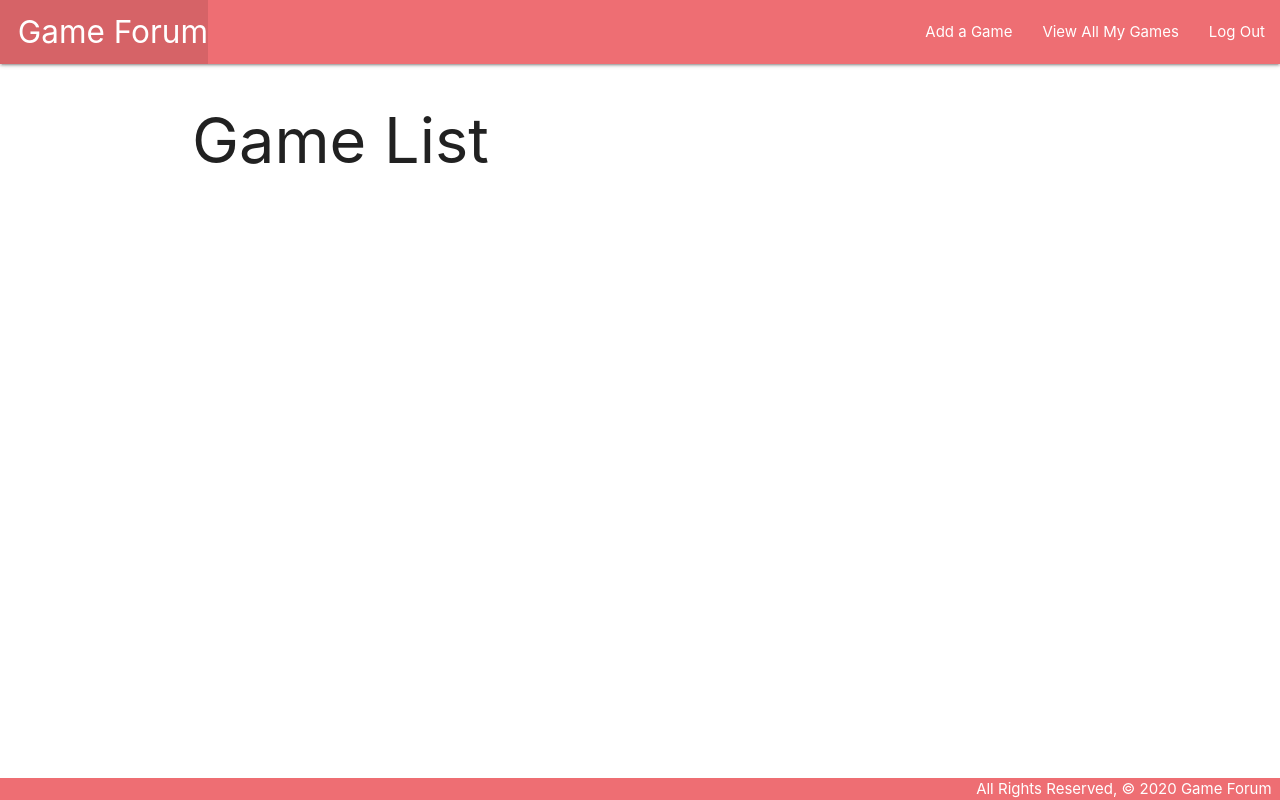
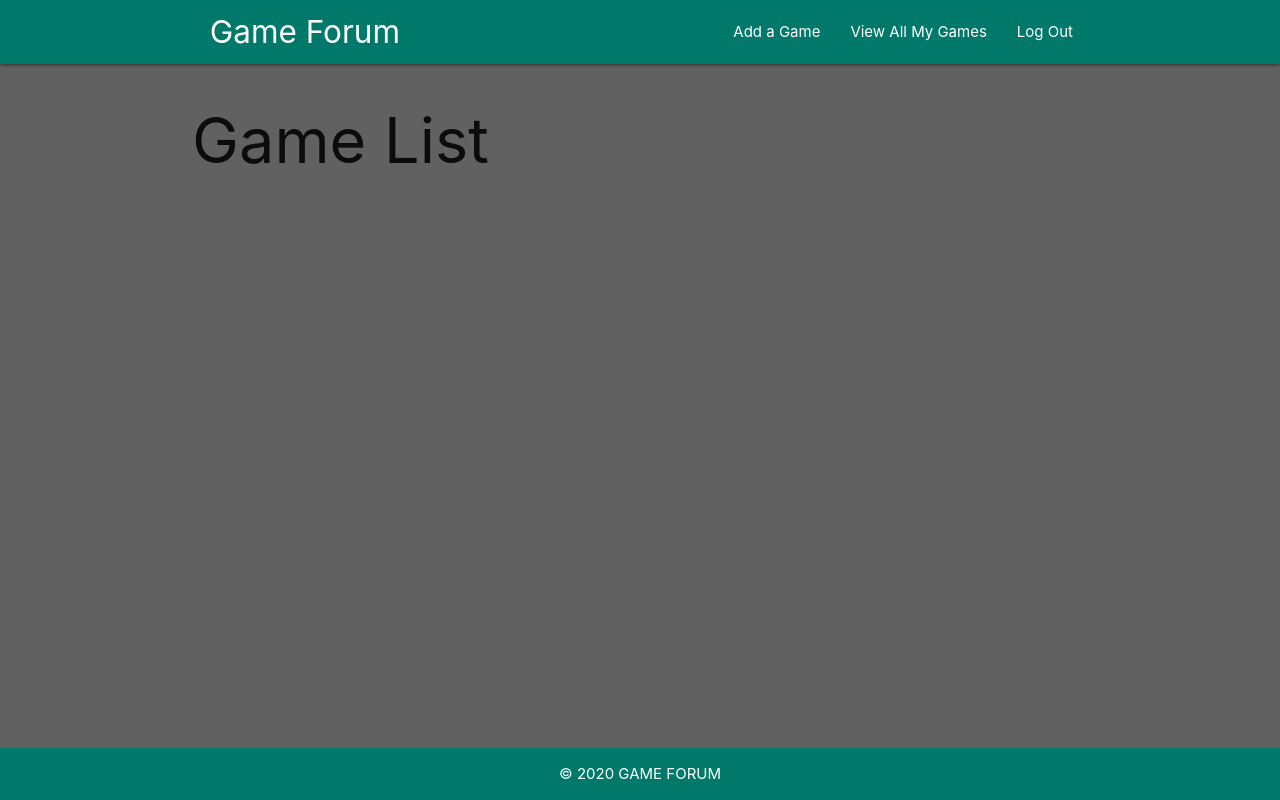
Before and after one commit to IrinaAlcala/game_forum, a Django app: page /games/ in a window 1280 px wide. Run offline with Django 3.2, Linux system fonts and the light colour scheme; the visitor is signed in with stand-in values (Sample User, id 1); data that the repository does not hold is empty.

Commit message:
starting css

```diff
--- a/main_app/models.py
+++ b/main_app/models.py
@@ -26,8 +26,8 @@ class Review(models.Model):
     rating = models.IntegerField()
     game = models.ForeignKey(Game, on_delete=models.CASCADE)
 
-    def __str__(self):
-         return f"{self.get_review_display()} on {self.date}"
+    # def __str__(self):
+    #      return f"{self.get_review_display()} on {self.date}"
 
     class Meta:
         ordering = ['-date']
--- a/main_app/templates/base.html
+++ b/main_app/templates/base.html
@@ -8,13 +8,16 @@
   <meta http-equiv="X-UA-Compatible" content="ie=edge">
   <title>Game Forum</title>
   <link rel="stylesheet" href="https://cdnjs.cloudflare.com/ajax/libs/materialize/1.0.0/css/materialize.min.css">
+  <link href="https://fonts.googleapis.com/icon?family=Material+Icons" rel="stylesheet">
   <link rel="stylesheet" type="text/css" href="{% static 'css/style.css' %}">
   <script src="https://cdnjs.cloudflare.com/ajax/libs/materialize/1.0.0/js/materialize.min.js"></script>
+
 </head>
-<body>
+<body class="grey darken-2">
   <header class="navbar-fixed">
     <nav>
-      <div class="nav-wrapper">
+      <div class="nav-wrapper teal darken-2">
+        <div class="container">
         <ul>
           <li><a href="/" class="left brand-logo">&nbsp;&nbsp;Game Forum</a></li>
         </ul>
@@ -31,14 +34,17 @@
 
         </ul>
       </div>
+      </div>
     </nav>
   </header>
   <main class="container">
     {% block content %}
     {% endblock %}
   </main>
-  <footer class="page-footer">
-    <div class="right">All Rights Reserved, &copy; 2020 Game Forum &nbsp;</div>
+  <footer class="page-footer teal darken-2">
+      <div class="container">
+          <p class="center-align p-footer">© 2020 GAME FORUM</p>
+      </div>
   </footer>
 </body>
 </html>
--- a/main_app/templates/games/detail.html
+++ b/main_app/templates/games/detail.html
@@ -32,7 +32,7 @@
           {% for review in game.review_set.all %}
             <tr>
               <td>{{review.date}}</td>
-              <td>{{ review.get_review_display }}</td>
+              <td>{{ review.content }}</td>
             </tr>
           {% endfor %}
         </tbody>
--- a/main_app/templates/games/index.html
+++ b/main_app/templates/games/index.html
@@ -2,12 +2,15 @@
 {% block content %}
 
 <h1>Game List</h1>
+<div class="row"></div>
+{% for game in games %}
+<div class="col s12 m20 l6">
+  <div class="card grey darken-3">
+      <!-- <div class="card-image"> -->
+  <a href="{% url 'detail' game.id %}">
+    <div class="card-content">
 
-{% for game in games %}
-  <a href="{% url 'detail' game.id %}">
-    <div class="card">
-        <div class="card-content">
-            <span class="card-title">{{ game.name }}</span>
+          <span class="card-title truncate white-text">{{ game.name }}</span>
             <p>Genre: {{ game.genre }}</p>
             <p>Description: {{ game.description }}</p>
             <p>Publisher: {{ game.publisher }}</p>
```
